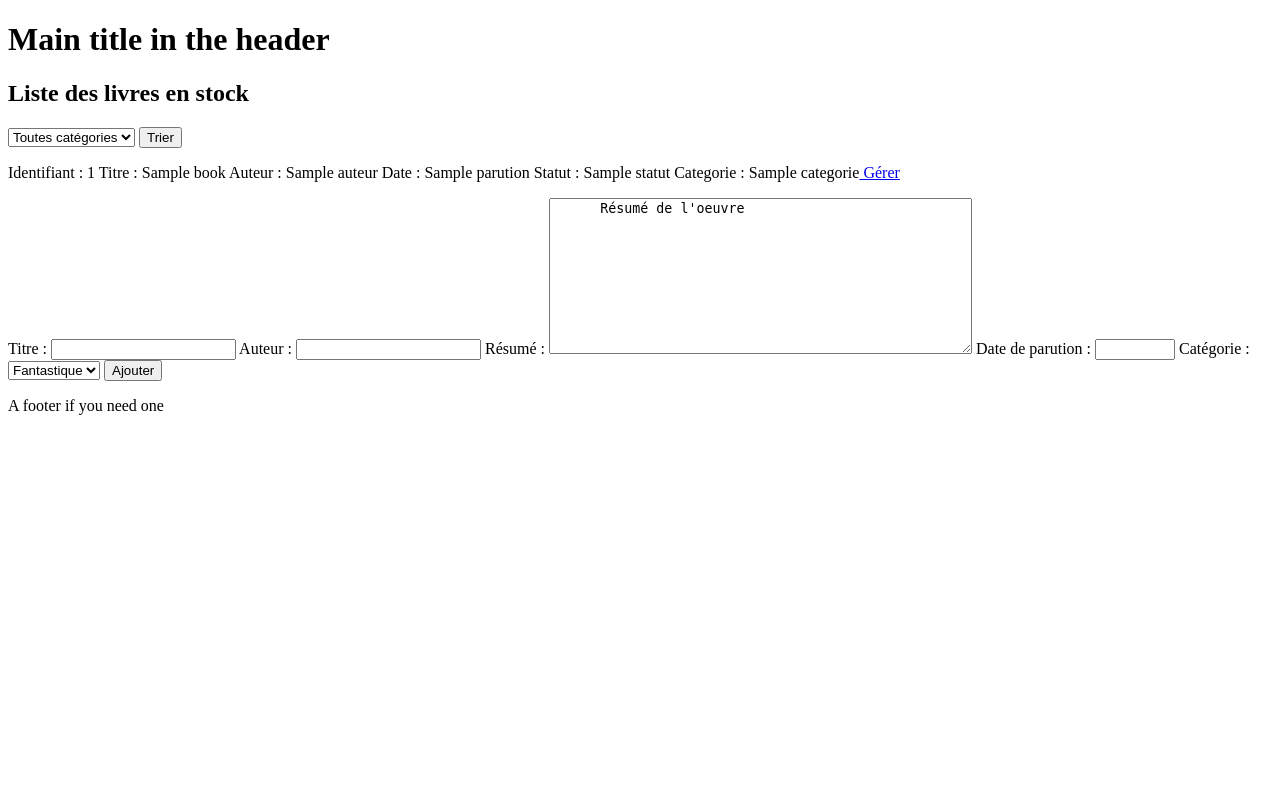
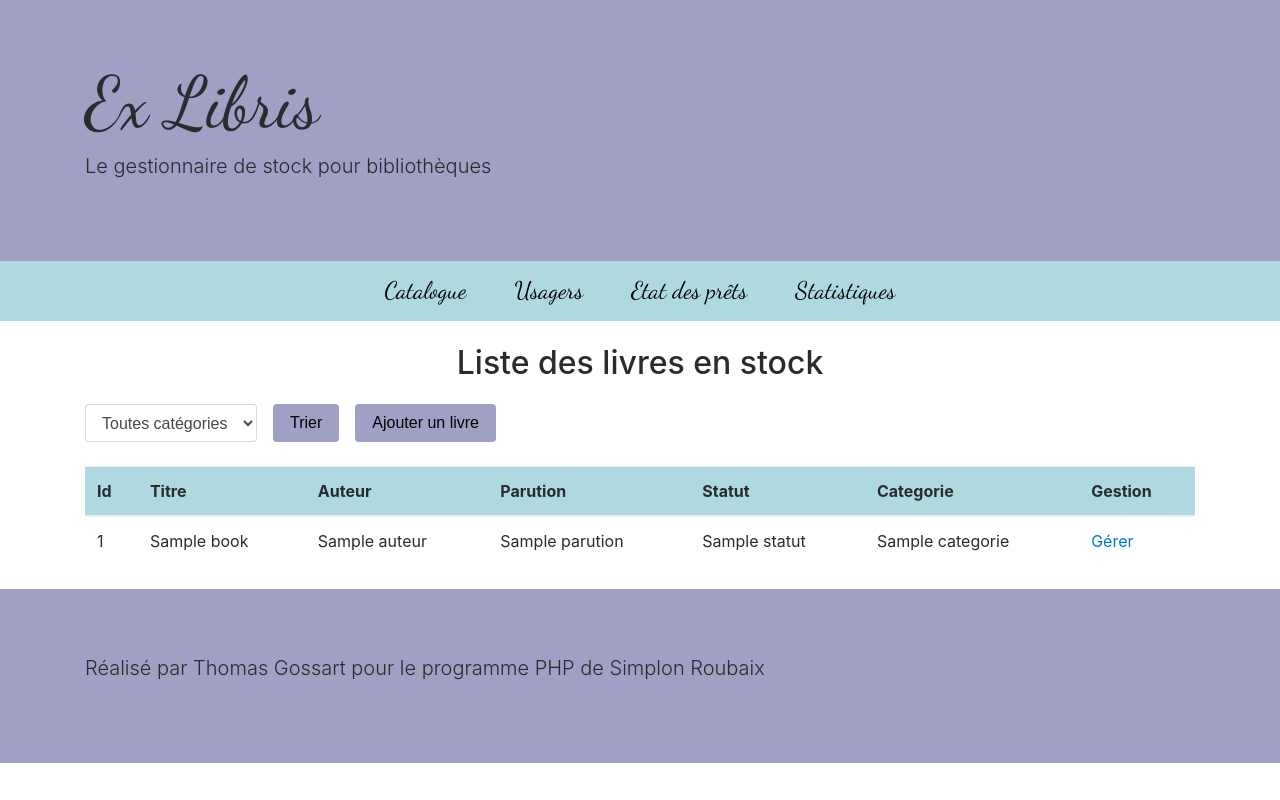
Before and after one commit to thomgo/librairiePHP, a PHP site: template views/indexVue.php in a window 1280 px wide. Run offline with PHP 8.4, Linux system fonts and the light colour scheme; the template is opened without the code that fills it: most values are stand-ins (such as "Sample title", 1, 10 or a date in 2020); some libraries are stand-ins or nearby versions.

Commit message:
added some basic style

```diff
--- a/assets/css/main.css
+++ b/assets/css/main.css
@@ -95,8 +95,38 @@ textarea {
    Author's custom styles
    ========================================================================== */
 
+h1, .nav a {
+  font-family: 'Dancing Script', cursive;
+}
 
+.bgViolet {
+  background-color: #9fa0c3;
+}
 
+.bgBlue{
+  background-color: #aed9e0;
+}
+
+.nav a {
+  color: black;
+  font-size: 1.5em;
+}
+
+.nav a:hover {
+  text-decoration: underline;
+}
+
+.flex {
+  display: flex;
+}
+
+.shortInput input {
+  max-width: 300px;
+}
+
+#trie select {
+  max-width: 300px;
+}
 /* ##################################################################### */
 /* ##########################   SMARTPHONE   ########################### */
 /* ##################################################################### */
--- a/views/Forms/Emprunt.php
+++ b/views/Forms/Emprunt.php
@@ -1,4 +1,4 @@
-<form action="" method="post">
-  <input type="number" name="personnalCode" value="">
-  <input type="submit" name="prete" value="Prêter le livre">
+<form action="" method="post" class="flex shortInput">
+  <input class="form-control" type="number" name="personnalCode" value="">
+  <input class="btn bgViolet mx-2" type="submit" name="prete" value="Prêter le livre">
 </form>
--- a/views/Forms/Rendu.php
+++ b/views/Forms/Rendu.php
@@ -1,3 +1,3 @@
-<form action="" method="post">
-  <input type="submit" name="rendu" value="Livre rendu">
+<form action="" method="post" id="renduForm">
+  <input class="btn bgViolet" type="submit" name="rendu" value="Livre rendu">
 </form>
--- a/views/Forms/ajoutLivre.php
+++ b/views/Forms/ajoutLivre.php
@@ -1,25 +1,33 @@
 <form action="" method="post">
+  <div class="form-group">
     <label> Titre :
-    <input type="text" name="titre" value="">
+      <input class="form-control" type="text" name="titre" value="">
     </label>
+  </div>
+  <div class="form-group">
     <label> Auteur :
-    <input type="text" name="auteur" value="">
+      <input class="form-control" type="text" name="auteur" value="">
     </label>
+  </div>
+  <div class="form-group">
     <label> Résumé :
-    <textarea name="resume"rows="10" cols="50">
-      Résumé de l'oeuvre
+      <textarea class="form-control" name="resume"rows="10" cols="50">
       </textarea>
     </label>
+  </div>
+  <div class="form-group">
     <label> Date de parution :
-    <input type="number" name="parution" min="-5000" max="2020">
+      <input class="form-control" type="number" name="parution" min="-5000" max="2020">
     </label>
+  </div>
+  <div class="form-group">
     <label> Catégorie :
-    <select name="categorie">
+      <select class="form-control" name="categorie">
        <option value="fantastique">Fantastique</option>
        <option value="poesie">Poesie</option>
        <option value="roman">Roman</option>
       </select>
     </label>
-  <!-- <input type="hidden" name="dispo" value="true"> -->
-  <input type="submit" name="ajoutLivre" value="Ajouter">
+  </div>
+  <input  class="btn bgViolet" type="submit" name="ajoutLivre" value="Ajouter">
 </form>
--- a/views/indexVue.php
+++ b/views/indexVue.php
@@ -2,34 +2,64 @@
   include("template/header.php")
  ?>
 
-<h2>Liste des livres en stock</h2>
+<h2 class="text-center mb-4">Liste des livres en stock</h2>
 
-<form action="" method="post">
-  <select name="categorie">
+<div class="flex">
+  <!-- Formulaire de trie -->
+  <form action="" method="post" class="flex">
+    <select class="form-control mr-3" name="categorie">
       <option value="false">Toutes catégories</option>
      <option value="fantastique">Fantastique</option>
      <option value="poesie">Poesie</option>
      <option value="roman">Roman</option>
     </select>
-  <input type="submit" name="trie" value="Trier">
+    <input class="btn bgViolet"type="submit" name="trie" value="Trier">
   </form>
 
+  <!-- Button trigger modal -->
+  <button type="button" class="btn bgViolet ml-3" data-toggle="modal" data-target="#exampleModal">
+    Ajouter un livre
+  </button>
+
+  <!-- Modal -->
+  <div class="modal fade" id="exampleModal" tabindex="-1" role="dialog" aria-labelledby="exampleModalLabel" aria-hidden="true">
+    <div class="modal-dialog" role="document">
+      <div class="modal-content py-2 px-2">
+        <?php include("Forms/ajoutLivre.php"); ?>
+      </div>
+    </div>
+  </div>
+</div>
+
+<table class="table mt-4">
+  <thead class="thead-light bgBlue">
+    <tr>
+      <th scope="col">Id</th>
+      <th scope="col">Titre</th>
+      <th scope="col">Auteur</th>
+      <th scope="col">Parution</th>
+      <th scope="col">Statut</th>
+      <th scope="col">Categorie</th>
+      <th scope="col">Gestion</th>
+    </tr>
+  </thead>
+  <tbody>
     <?php
         foreach ($books as $book) {
-      echo "<p>" .
-      "<span> Identifiant : " . $book->getL_id() . "</span>" .
-      "<span> Titre : " . $book->getTitre() . "</span>" .
-      "<span> Auteur : " . $book->getAuteur() . "</span>" .
-      "<span> Date : " . $book->getParution() . "</span>" .
-      "<span> Statut : " . $book->getStatut() . "</span>" .
-      "<span> Categorie : " . $book->getCategorie() . "</span>" .
-      "<span><a href=livre.php?livre=". $book->getL_id() ."> Gérer </a></span>" .
-      "</p>";
+          echo "<tr>" .
+          "<td>" . $book->getL_id() . "</td>" .
+          "<td>" . $book->getTitre() . "</td>" .
+          "<td>" . $book->getAuteur() . "</td>" .
+          "<td>" . $book->getParution() . "</td>" .
+          "<td>" . $book->getStatut() . "</td>" .
+          "<td>" . $book->getCategorie() . "</td>" .
+          "<td><a href=livre.php?livre=". $book->getL_id() ."> Gérer </a></td>" .
+          "</tr>";
         }
-
      ?>
+  </tbody>
+</table>
 
  <?php
-   include("Forms/ajoutLivre.php");
    include("template/footer.php")
   ?>
--- a/views/template/footer.php
+++ b/views/template/footer.php
@@ -1,6 +1,11 @@
-<footer>
-  <p>A footer if you need one</p>
-</footer>
-
-</body>
+      </main>
+    <footer class="jumbotron jumbotron-fluid mt-4 mb-0 bgViolet">
+      <div class="container">
+        <p class="lead">Réalisé par Thomas Gossart pour le programme PHP de Simplon Roubaix</p>
+      </div>
+    </footer>
+    <script src="https://code.jquery.com/jquery-3.1.1.slim.min.js" integrity="sha384-A7FZj7v+d/sdmMqp/nOQwliLvUsJfDHW+k9Omg/a/EheAdgtzNs3hpfag6Ed950n" crossorigin="anonymous"></script>
+    <script src="https://cdnjs.cloudflare.com/ajax/libs/tether/1.4.0/js/tether.min.js" integrity="sha384-DztdAPBWPRXSA/3eYEEUWrWCy7G5KFbe8fFjk5JAIxUYHKkDx6Qin1DkWx51bBrb" crossorigin="anonymous"></script>
+    <script src="https://maxcdn.bootstrapcdn.com/bootstrap/4.0.0-alpha.6/js/bootstrap.min.js" integrity="sha384-vBWWzlZJ8ea9aCX4pEW3rVHjgjt7zpkNpZk+02D9phzyeVkE+jo0ieGizqPLForn" crossorigin="anonymous"></script>
+  </body>
 </html>
--- a/views/template/header.php
+++ b/views/template/header.php
@@ -2,9 +2,35 @@
 <html>
   <head>
     <meta charset="utf-8">
-    <title>Your site title</title>
+    <title>Ex libris</title>
+    <link rel="stylesheet" href="https://maxcdn.bootstrapcdn.com/bootstrap/4.0.0-alpha.6/css/bootstrap.min.css" integrity="sha384-rwoIResjU2yc3z8GV/NPeZWAv56rSmLldC3R/AZzGRnGxQQKnKkoFVhFQhNUwEyJ" crossorigin="anonymous">
+    <link href="https://fonts.googleapis.com/css?family=Dancing+Script" rel="stylesheet">
+    <link rel="stylesheet" href="../assets/css/main.css">
   </head>
   <body>
-    <header>
-      <h1>Main title in the header</h1>
+    <!-- Header avec titre principal -->
+    <header class="jumbotron jumbotron-fluid bgViolet mb-0">
+      <div class="container">
+        <h1 class="display-3">Ex Libris</h1>
+        <p class="lead">Le gestionnaire de stock pour bibliothèques</p>
+      </div>
     </header>
+
+    <!-- menu -->
+    <ul class="nav justify-content-center bgBlue mb-4">
+      <li class="nav-item">
+        <a class="nav-link" href="index.php">Catalogue</a>
+      </li>
+      <li class="nav-item">
+        <a class="nav-link" href="#">Usagers</a>
+      </li>
+      <li class="nav-item">
+        <a class="nav-link" href="#">Etat des prêts</a>
+      </li>
+      <li class="nav-item">
+        <a class="nav-link" href="#">Statistiques</a>
+      </li>
+    </ul>
+
+    <!-- Début du contenu principal -->
+    <main class="container">
```
Also changed, not shown: views/livreVue.php (+44 -20 lines). Lines whose indentation alone changed are shown as unchanged.
